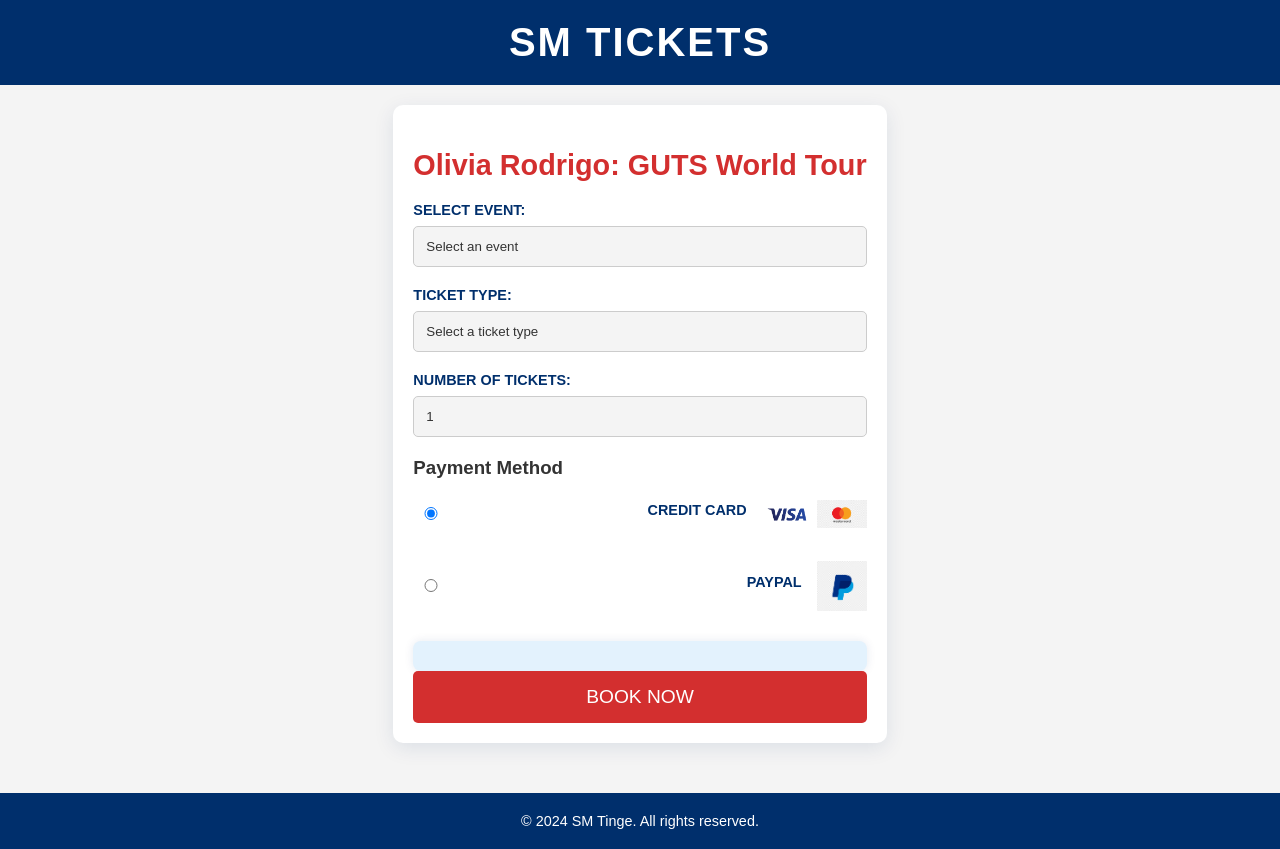
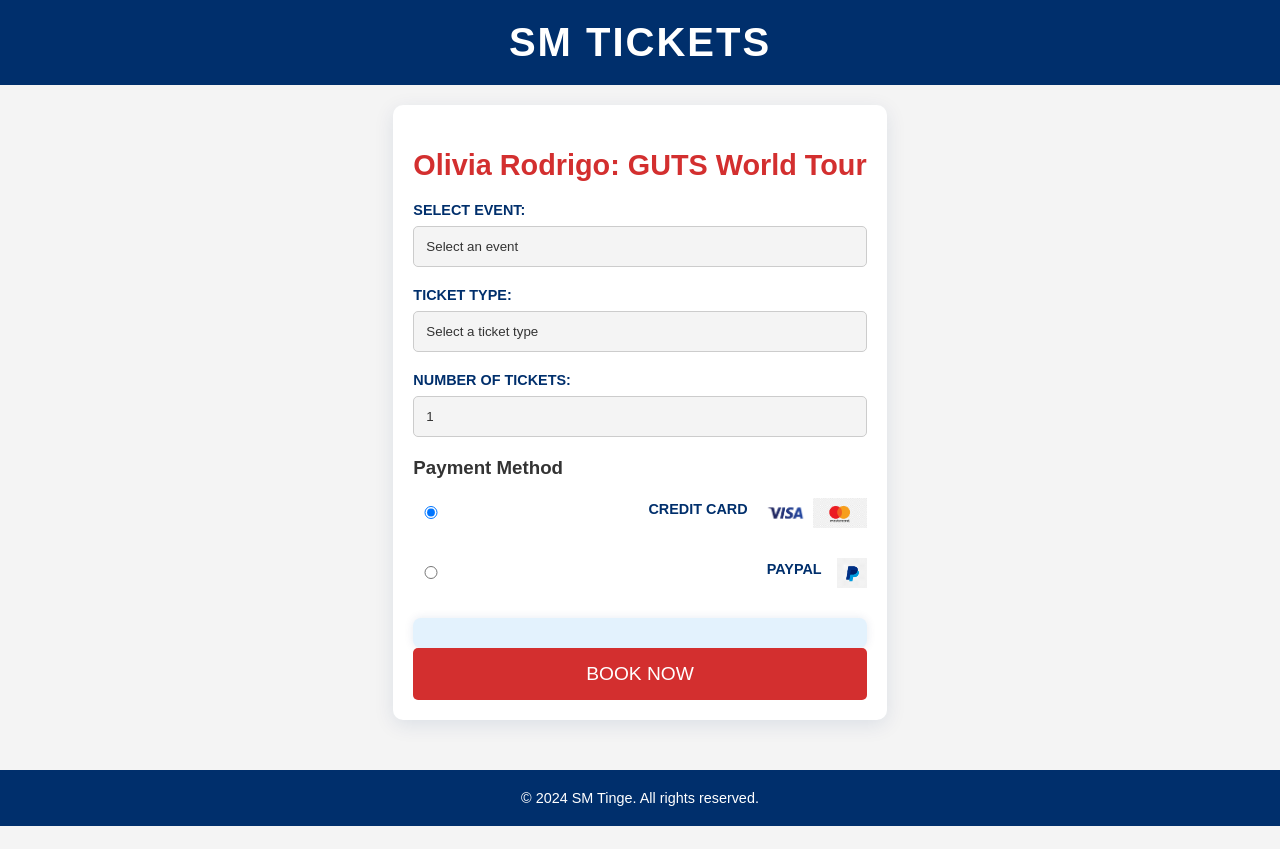
Before and after one commit to mikosid123/sm-ticket, a plain HTML site: page index.html in a window 1280 px wide. After the commit the page ends 826 px from the top, so only its background shows below. Drawn offline with Linux system fonts and the light colour scheme.

Commit message:
fix: fix images

```diff
--- a/index.html
+++ b/index.html
@@ -99,7 +99,8 @@
 
         .payment-details img {
             margin-left: 5px;
-            width: 50px;
+            height: 30px; /* Set the desired height */
+            width: auto; /* Auto-adjust the width to maintain aspect ratio */
         }
         .btn {
             display: block;
```
